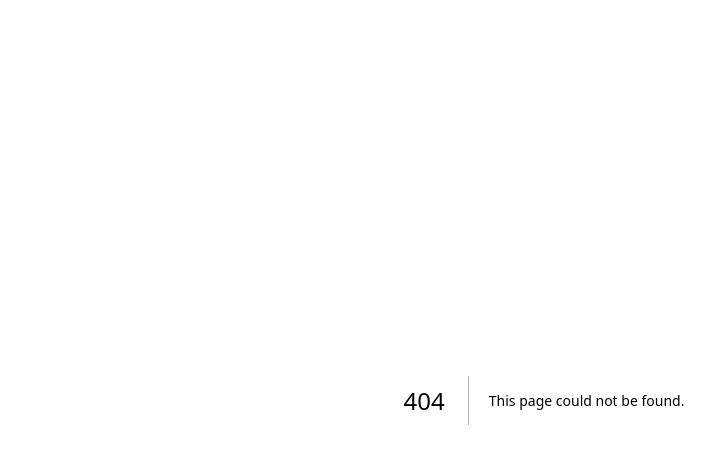
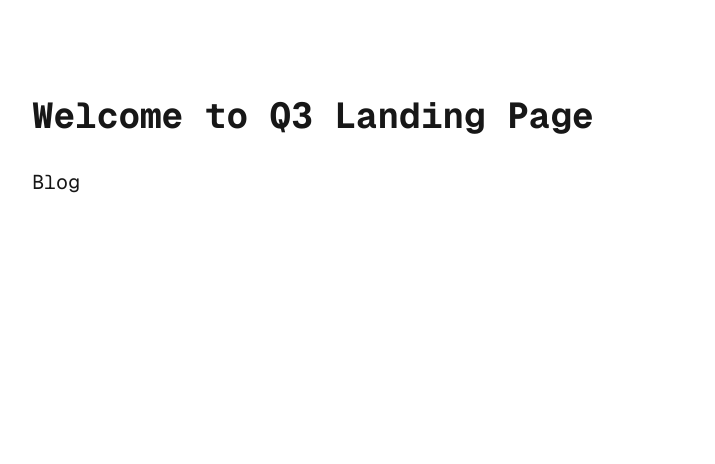
Before and after one commit to hoanglocdn95/Q3-landing-page, a Next.js app: page /en/about/ in a window 1280 px wide. Before the commit this address had no page. Shown: the top 464 px of the page, without its empty margins (96-811 px from the left). Built offline with nearby package versions, Linux system fonts and the light colour scheme.

Commit message:
feat: setup internationalization with ssg

```diff
--- /dev/null
+++ b/src/app/[locale]/[blog]/layout.tsx
@@ -0,0 +1,7 @@
+export default function Layout({
+  children,
+}: Readonly<{
+  children: React.ReactNode;
+}>) {
+  return children;
+}
--- /dev/null
+++ b/src/app/[locale]/[blog]/page.tsx
@@ -0,0 +1,47 @@
+import React from "react";
+import { notFound } from "next/navigation";
+
+const locales = ["en", "vi"];
+const slug = ["1", "2", "3"];
+
+const dictionary = {
+  en: {
+    title: "Blog",
+    welcome: "Welcome to Q3 Landing Page",
+  },
+  vi: {
+    title: "Trang Blog",
+    welcome: "Chào mừng đến với Q3 Landing Page",
+  },
+};
+
+export function generateStaticParams() {
+  return locales.flatMap((locale) => {
+    return slug.map((slug) => ({
+      locale,
+      blog: slug,
+    }));
+  });
+}
+
+export default async function Home({
+  params,
+}: {
+  params: Promise<{ locale: string }>;
+}) {
+  const { locale } = await params;
+  if (!locales.includes(locale)) {
+    notFound();
+  }
+
+  const dict = dictionary[locale as keyof typeof dictionary];
+
+  return (
+    <main className="flex min-h-screen flex-col items-center justify-between p-24">
+      <div className="z-10 max-w-5xl w-full items-center justify-between font-mono text-sm">
+        <h1 className="text-4xl font-bold mb-8">{dict.welcome}</h1>
+        <p className="text-xl">{dict.title}</p>
+      </div>
+    </main>
+  );
+}
```
